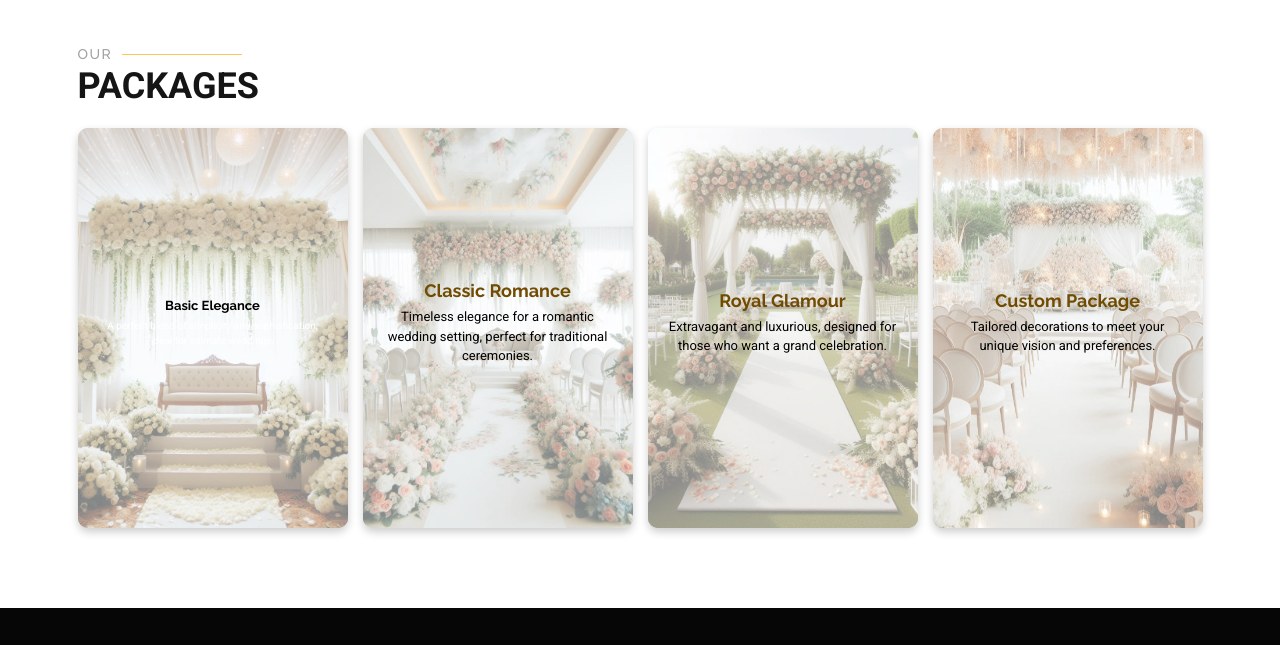
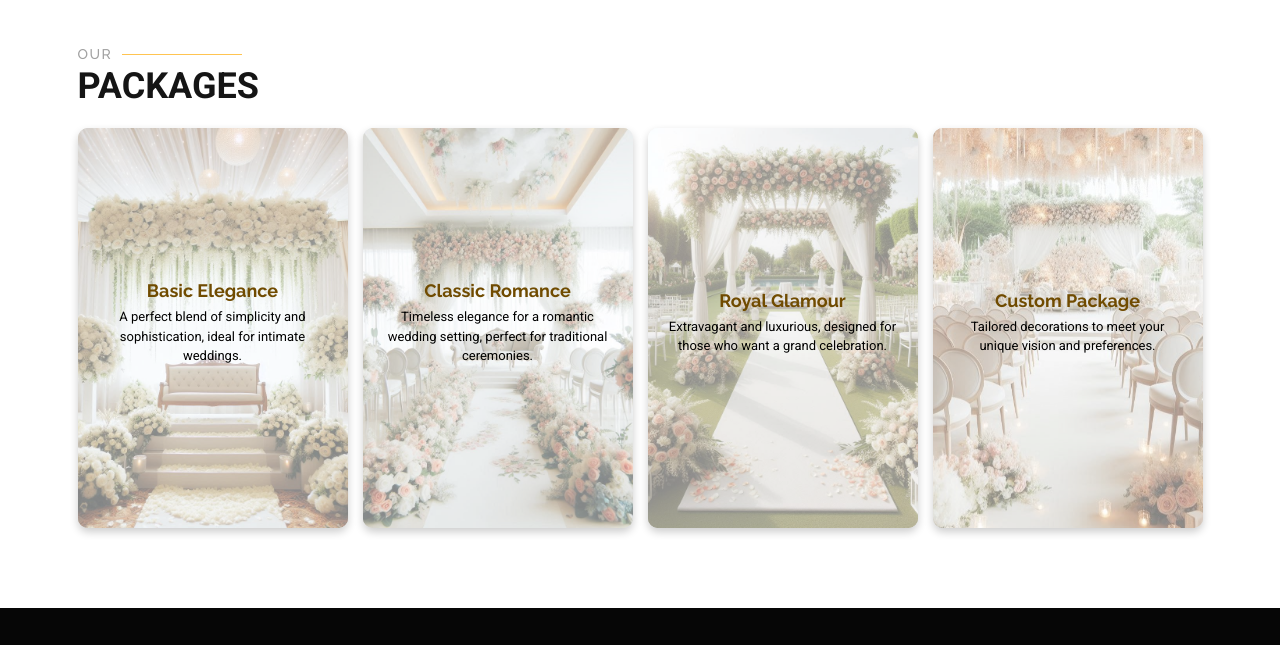
Before and after one commit to camelliaaa03/flowriest-decoration, a website: page package.html in a window 1280 px wide. Shown: the part 80-725 px from the top of the page. Drawn offline with Linux system fonts and the light colour scheme.

Commit message:
main.css

```diff
--- a/assets/css/main.css
+++ b/assets/css/main.css
@@ -1937,16 +1937,14 @@ section,
 }
 
 .bg-image-1 h3 {
-  position: relative; /* Posisikan teks agar di atas overlay */
-  z-index: 2; /* Pastikan teks di atas overlay */
-  color: #704b00; /* Ubah warna judul menjadi putih */
-  font-size: large; /* Ukuran font untuk judul */
-  font-weight: bold; /* Tebal untuk judul *
-
+  position: relative;
+  z-index: 2;
+  color: #704b00;
+  font-size: large;
+  font-weight: bold;
 }
 
 .bg-image-1 p {
-  position: relative; /* Posisikan teks agar di atas overlay */
   z-index: 2; /* Pastikan teks di atas overlay */
   color: #000000; /* Ubah warna deskripsi menjadi putih */
   font-size: small; /* Ukuran font untuk deskripsi */
```
